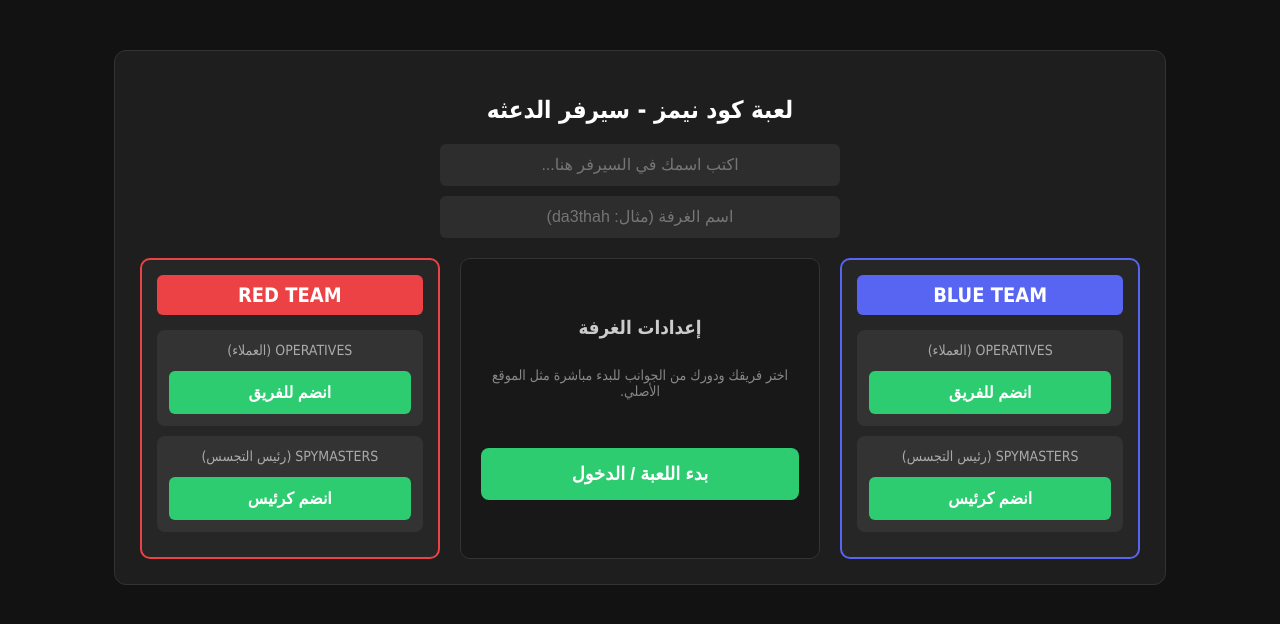
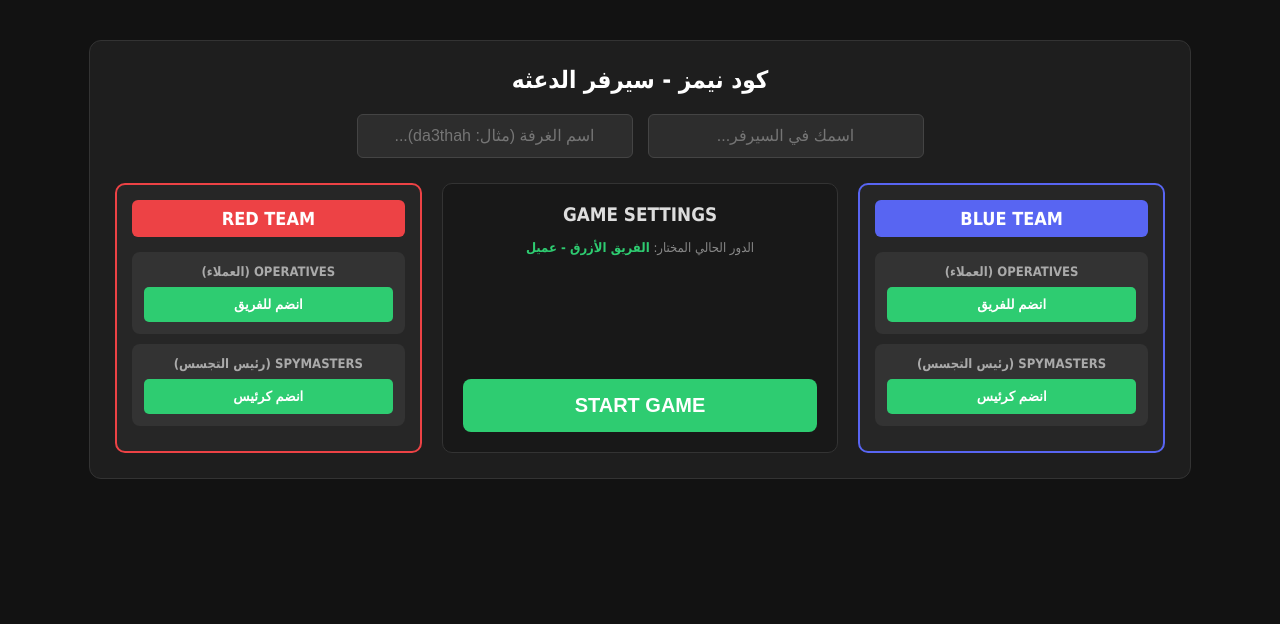
Before and after one commit to frhanbinnasser2000-star/aldahtha-codenames, a website: page public/index.html in a window 1280 px wide. Drawn offline with nearby package versions, Linux system fonts and the light colour scheme; no server answers.

Commit message:
Update index.html

```diff
--- a/public/index.html
+++ b/public/index.html
@@ -7,32 +7,31 @@
     <style>
         body { font-family: Tahoma, sans-serif; background: #121212; color: #fff; text-align: center; margin: 0; padding: 20px; }
 
-        /* واجهة اللوبي المطابقة للموقع الأصلي */
-        #setup { max-width: 1000px; margin: 30px auto; background: #1e1e1e; padding: 25px; border-radius: 12px; border: 1px solid #333; }
-        .lobby-container { display: flex; justify-content: space-between; gap: 20px; margin-top: 20px; }
+        #setup { max-width: 1050px; margin: 20px auto; background: #1e1e1e; padding: 25px; border-radius: 12px; border: 1px solid #333; }
+        .top-inputs { display: flex; gap: 15px; justify-content: center; margin-bottom: 25px; }
+        input { padding: 12px; border-radius: 6px; border: 1px solid #444; background: #2d2d2d; color: #fff; font-size: 16px; width: 250px; text-align: center; outline: none; }
 
-        /* أعمدة الفرق */
+        .lobby-container { display: flex; justify-content: space-between; gap: 20px; }
+
+        /* أعمدة الفرق (الأزرق يسار، الأحمر يمين تطابقاً مع الموقع الأصلي) */
         .team-column { flex: 1; background: #262626; border-radius: 10px; padding: 15px; border: 2px solid #444; }
         .blue-team { border-color: #5865F2; }
         .red-team { border-color: #ed4245; }
 
-        .team-title { font-size: 20px; font-weight: bold; margin-bottom: 15px; padding: 8px; border-radius: 6px; }
+        .team-title { font-size: 18px; font-weight: bold; margin-bottom: 15px; padding: 8px; border-radius: 6px; color: #fff; }
         .blue-team .team-title { background: #5865F2; }
         .red-team .team-title { background: #ed4245; }
 
         .role-box { background: #333; padding: 12px; margin: 10px 0; border-radius: 8px; }
-        .role-title { font-size: 14px; color: #aaa; margin-bottom: 8px; }
+        .role-title { font-size: 13px; color: #aaa; margin-bottom: 8px; font-weight: bold; }
 
         /* القسم الأوسط */
-        .middle-column { flex: 1.2; display: flex; flex-direction: column; justify-content: center; gap: 15px; background: #181818; padding: 20px; border-radius: 10px; border: 1px solid #333; }
+        .middle-column { flex: 1.3; display: flex; flex-direction: column; justify-content: space-between; background: #181818; padding: 20px; border-radius: 10px; border: 1px solid #333; }
 
-        input, button { padding: 12px; border-radius: 6px; border: none; font-size: 16px; outline: none; }
-        input { background: #2d2d2d; color: #fff; width: 100%; box-sizing: border-box; text-align: center; }
-
-        .btn-join { background: #2ecc71; color: white; cursor: pointer; font-weight: bold; width: 100%; margin-top: 5px; transition: 0.2s; }
+        .btn-join { background: #2ecc71; color: white; cursor: pointer; font-weight: bold; width: 100%; padding: 10px; border-radius: 5px; border: none; transition: 0.2s; }
         .btn-join:hover { background: #27ae60; }
 
-        .btn-start { background: #2ecc71; color: white; font-size: 18px; font-weight: bold; cursor: pointer; padding: 15px; width: 100%; border-radius: 8px; margin-top: 20px; }
+        .btn-start { background: #2ecc71; color: white; font-size: 20px; font-weight: bold; cursor: pointer; padding: 15px; width: 100%; border-radius: 8px; border: none; margin-top: 15px; transition: 0.2s; }
         .btn-start:hover { background: #27ae60; }
 
         /* لوحة اللعبة الداخلية */
@@ -54,52 +53,58 @@
 </head>
 <body>
 
-    <!-- واجهة اللوبي المطابقة للموقع الأصلي -->
     <div id="setup">
-        <h2>لعبة كود نيمز - سيرفر الدعثه</h2>
+        <h2 style="margin-top: 0; color: #fff;">كود نيمز - سيرفر الدعثه</h2>
 
-        <div style="max-width: 400px; margin: 0 auto 20px auto;">
-            <input type="text" id="username" placeholder="اكتب اسمك في السيرفر هنا..." required>
-            <input type="text" id="room" placeholder="اسم الغرفة (مثال: da3thah)" style="margin-top: 10px;" required>
+        <!-- خانات الاسم والغرفة في الأعلى تماماً مثل اللوبي الحقيقي -->
+        <div class="top-inputs">
+            <input type="text" id="username" placeholder="اسمك في السيرفر..." required>
+            <input type="text" id="room" placeholder="اسم الغرفة (مثال: da3thah)..." required>
         </div>
 
         <div class="lobby-container">
-            <!-- الفريق الأزرق -->
+            <!-- الفريق الأزرق (يسار) -->
             <div class="team-column blue-team">
                 <div class="team-title">BLUE TEAM</div>
                 <div class="role-box">
                     <div class="role-title">OPERATIVES (العملاء)</div>
-                    <button class="btn-join" onclick="selectRoleAndJoin('blue', 'operative')">انضم للفريق</button>
+                    <button class="btn-join" onclick="setTeamAndRole('blue', 'operative')">انضم للفريق</button>
                 </div>
                 <div class="role-box">
                     <div class="role-title">SPYMASTERS (رئيس التجسس)</div>
-                    <button class="btn-join" onclick="selectRoleAndJoin('blue', 'spymaster')">انضم كرئيس</button>
+                    <button class="btn-join" onclick="setTeamAndRole('blue', 'spymaster')">انضم كرئيس</button>
                 </div>
             </div>
 
-            <!-- المنتصف (الإعدادات / بدء اللعبة) -->
+            <!-- المنتصف (الإعدادات وزر البدء بالأسفل) -->
             <div class="middle-column">
-                <h3 style="margin:0; color:#ccc;">إعدادات الغرفة</h3>
-                <p style="font-size: 14px; color: #888;">اختر فريقك ودورك من الجوانب للبدء مباشرة مثل الموقع الأصلي.</p>
-                <button class="btn-start" onclick="startGameDirect()">بدء اللعبة / الدخول</button>
+                <div>
+                    <h3 style="margin:0 0 10px 0; color:#ddd;">GAME SETTINGS</h3>
+                    <p style="font-size: 13px; color: #888; line-height: 1.5;">
+                        الدور الحالي المختار: <span id="current-selection" style="color: #2ecc71; font-weight: bold;">الفريق الأزرق - عميل</span>
+                    </p>
+                </div>
+                <div>
+                    <button class="btn-start" onclick="startGame()">START GAME</button>
+                </div>
             </div>
 
-            <!-- الفريق الأحمر -->
+            <!-- الفريق الأحمر (يمين) -->
             <div class="team-column red-team">
                 <div class="team-title">RED TEAM</div>
                 <div class="role-box">
                     <div class="role-title">OPERATIVES (العملاء)</div>
-                    <button class="btn-join" onclick="selectRoleAndJoin('red', 'operative')">انضم للفريق</button>
+                    <button class="btn-join" onclick="setTeamAndRole('red', 'operative')">انضم للفريق</button>
                 </div>
                 <div class="role-box">
                     <div class="role-title">SPYMASTERS (رئيس التجسس)</div>
-                    <button class="btn-join" onclick="selectRoleAndJoin('red', 'spymaster')">انضم كرئيس</button>
+                    <button class="btn-join" onclick="setTeamAndRole('red', 'spymaster')">انضم كرئيس</button>
                 </div>
             </div>
         </div>
     </div>
 
-    <!-- لوحة اللعبة الأساسية -->
+    <!-- لوحة اللعبة -->
     <div id="game-board">
         <h3 id="status-text"></h3>
         <button onclick="resetGame()" style="margin-bottom: 15px; background: #ed4245; color:#fff; cursor:pointer; padding:10px 20px; border-radius:5px; border:none;">إعادة تشغيل الجيم</button>
@@ -108,23 +113,24 @@
 
     <script>
         const socket = io();
-        let selectedTeam = 'red';
+        let selectedTeam = 'blue';
         let selectedRole = 'operative';
 
-        function selectRoleAndJoin(team, role) {
+        function setTeamAndRole(team, role) {
             selectedTeam = team;
             selectedRole = role;
 
-            // تمييز بصري سريع للأزرار أو تنفيذ الدخول المباشر
-            startGameDirect();
+            const teamName = team === 'blue' ? 'الفريق الأزرق' : 'الفريق الأحمر';
+            const roleName = role === 'operative' ? 'عميل' : 'رئيس التجسس';
+            document.getElementById('current-selection').innerText = `${teamName} - ${roleName}`;
         }
 
-        function startGameDirect() {
+        function startGame() {
             const username = document.getElementById('username').value;
             const room = document.getElementById('room').value;
 
             if (!username || !room) {
-                alert('الرجاء كتابة اسمك واسم الغرفة أولاً!');
+                alert('الرجاء إدخال اسمك واسم الغرفة أولاً!');
                 return;
             }
 
```
